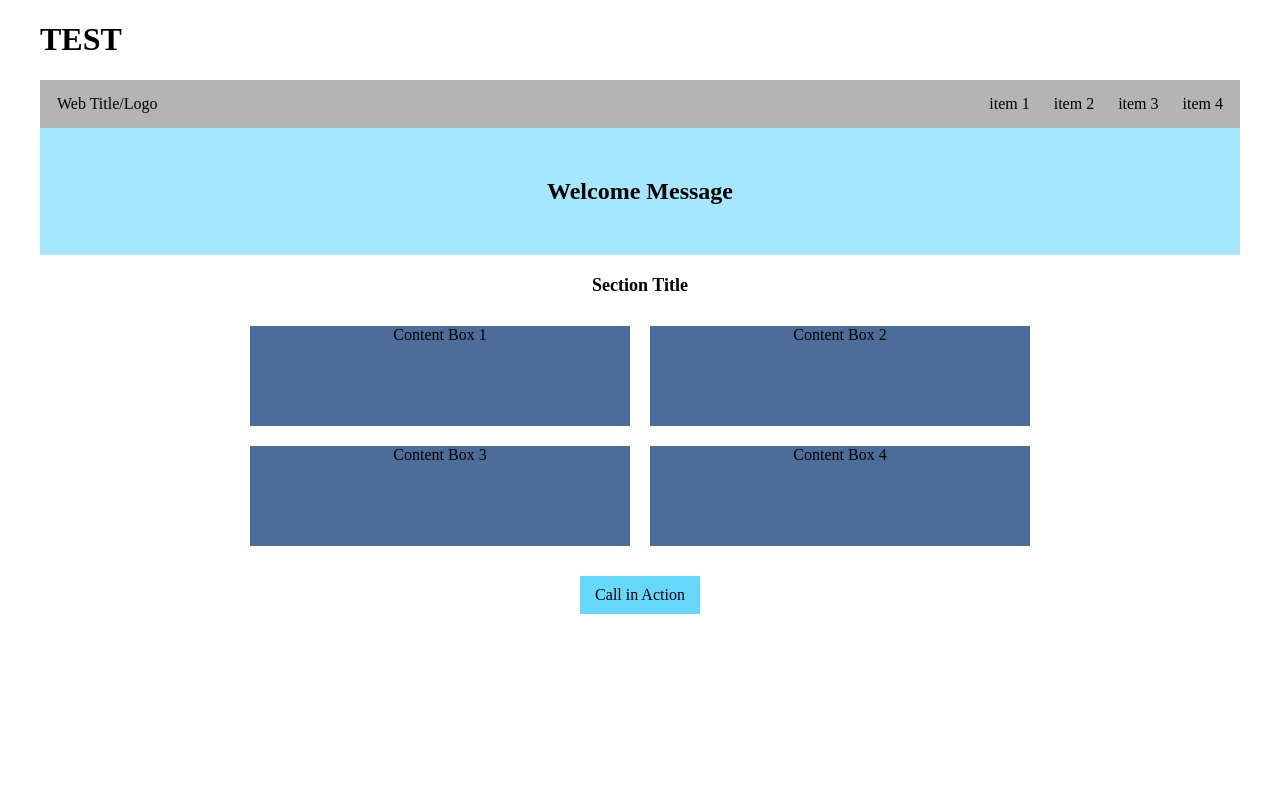
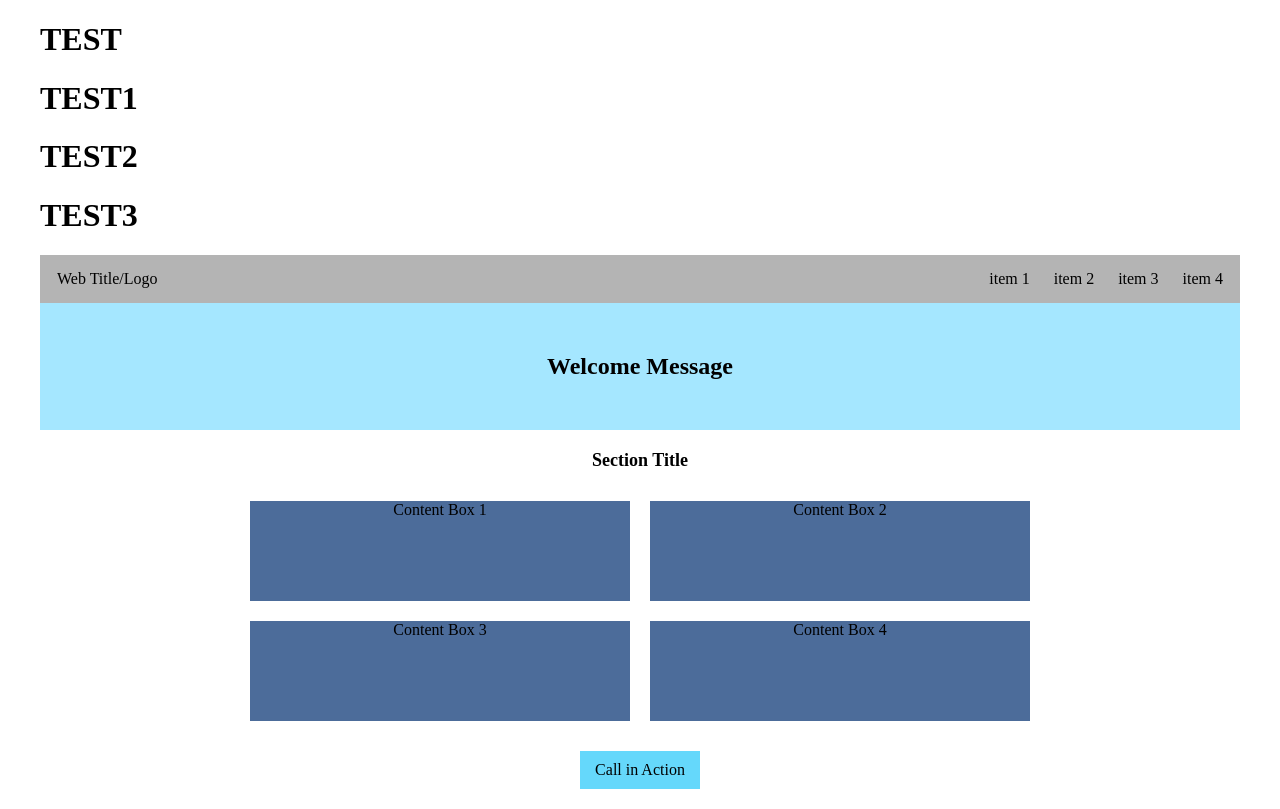
Before and after one commit to xyjameschen/testgithubpages, a plain HTML site: page index.html in a window 1280 px wide. Drawn offline with Linux system fonts and the light colour scheme.

Commit message:
TEST1,2,3

```diff
--- a/index.html
+++ b/index.html
@@ -94,6 +94,9 @@
 <body>
     <div class="full_page">
         <h1>TEST</h1>
+        <h1>TEST1</h1>
+        <h1>TEST2</h1>
+        <h1>TEST3</h1>
         <nav>
             <div class="title_box">
                 <div class="title">Web Title/Logo</div>
```
